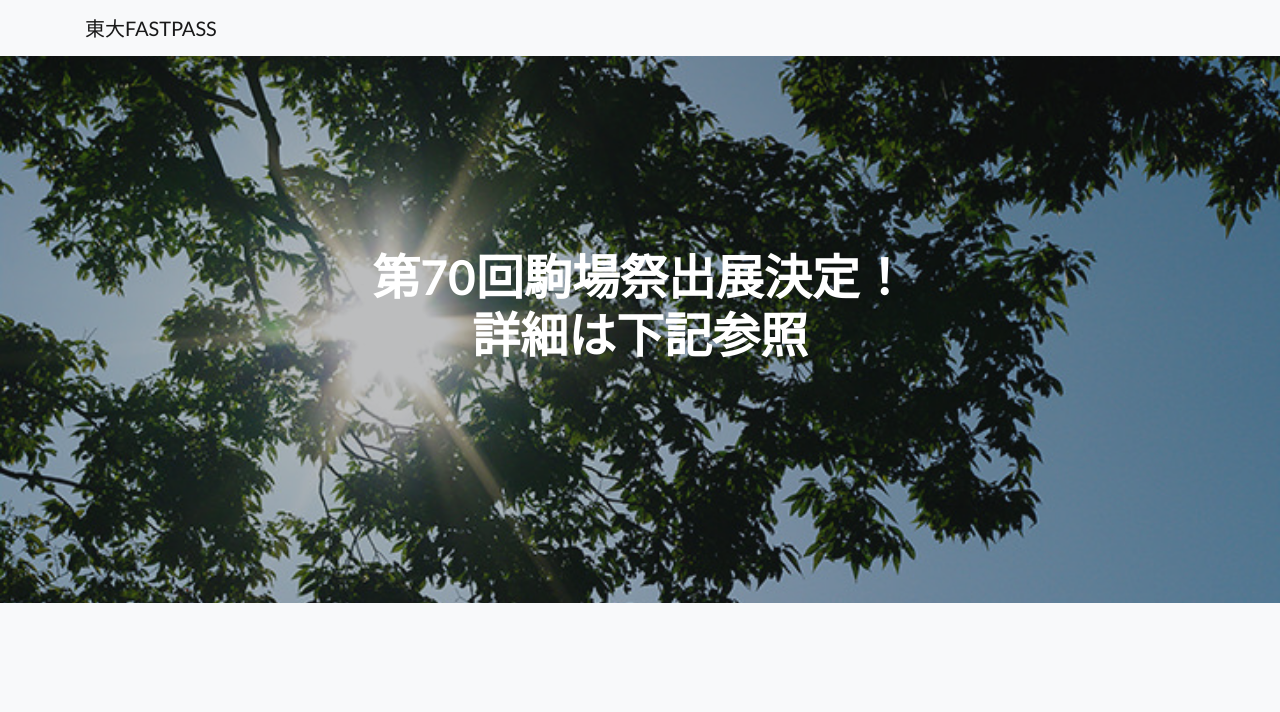
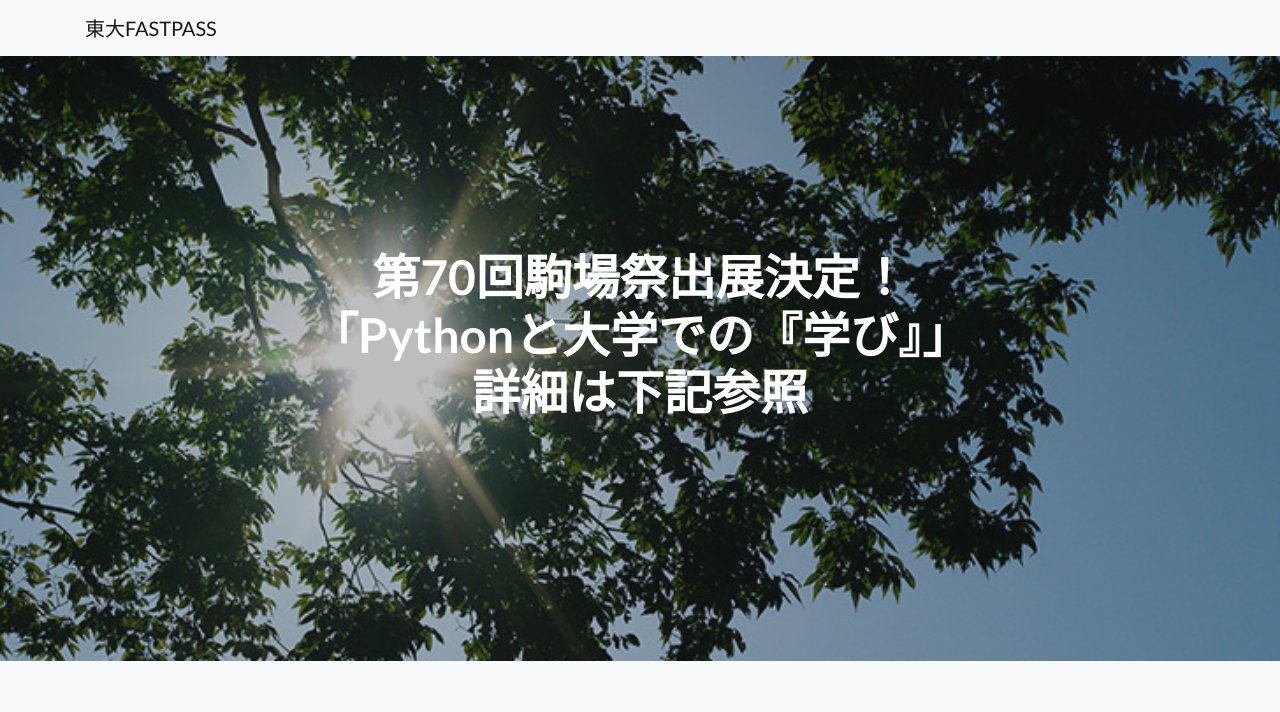
Before and after one commit to SengokuLAB/FastPass, a website: page docs/index.html in a window 1280 px wide. Shown: the top 712 px of the page. Drawn offline with Linux system fonts and the light colour scheme.

Commit message:
change htmls 2

```diff
--- a/docs/index.html
+++ b/docs/index.html
@@ -40,7 +40,7 @@
     <div class="container">
       <div class="row">
         <div class="col-xl-9 mx-auto">
-          <h1 class="mb-5">第70回駒場祭出展決定！<br>詳細は下記参照</h1>
+          <h1 class="mb-5">第70回駒場祭出展決定！<br>「Pythonと大学での『学び』」<br>詳細は下記参照</h1>
         </div>
         <!-- <div class="col-md-10 col-lg-8 col-xl-7 mx-auto">
           <form>
```
